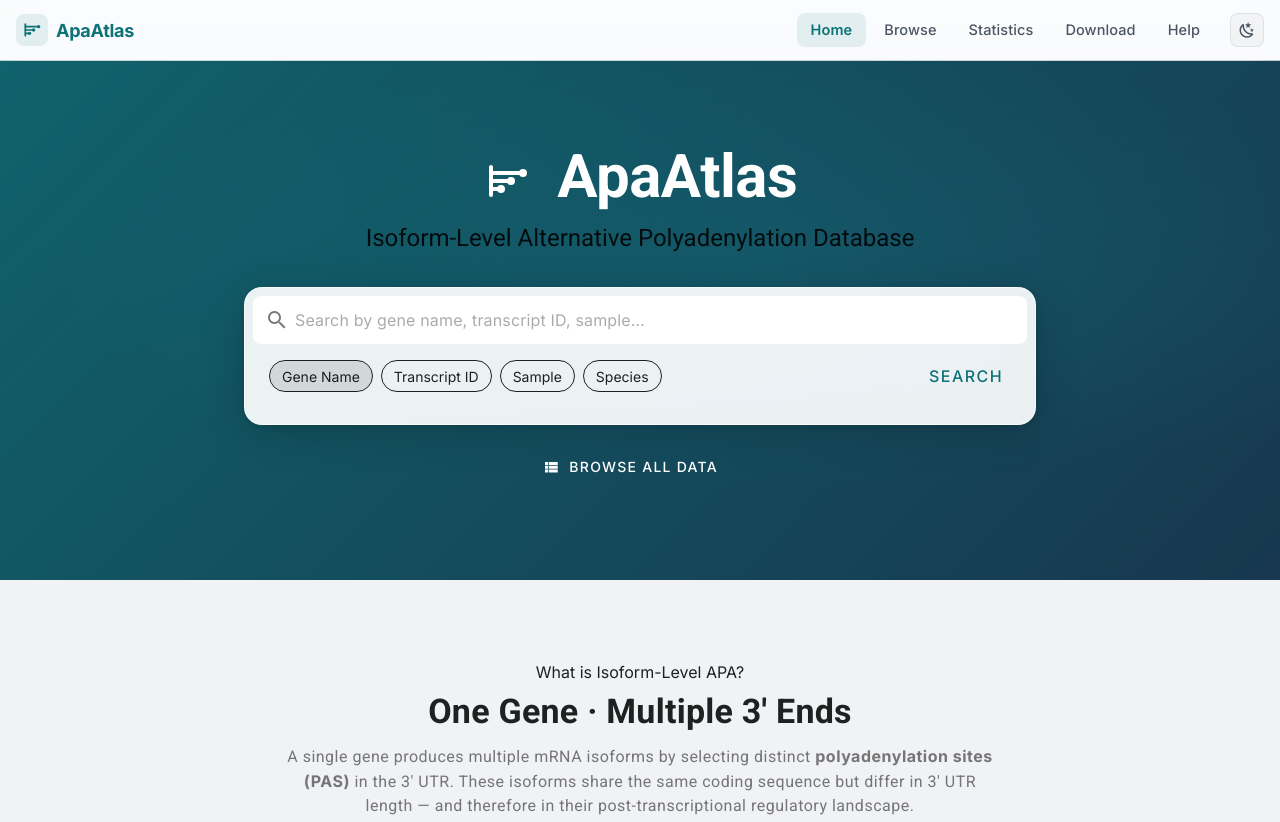
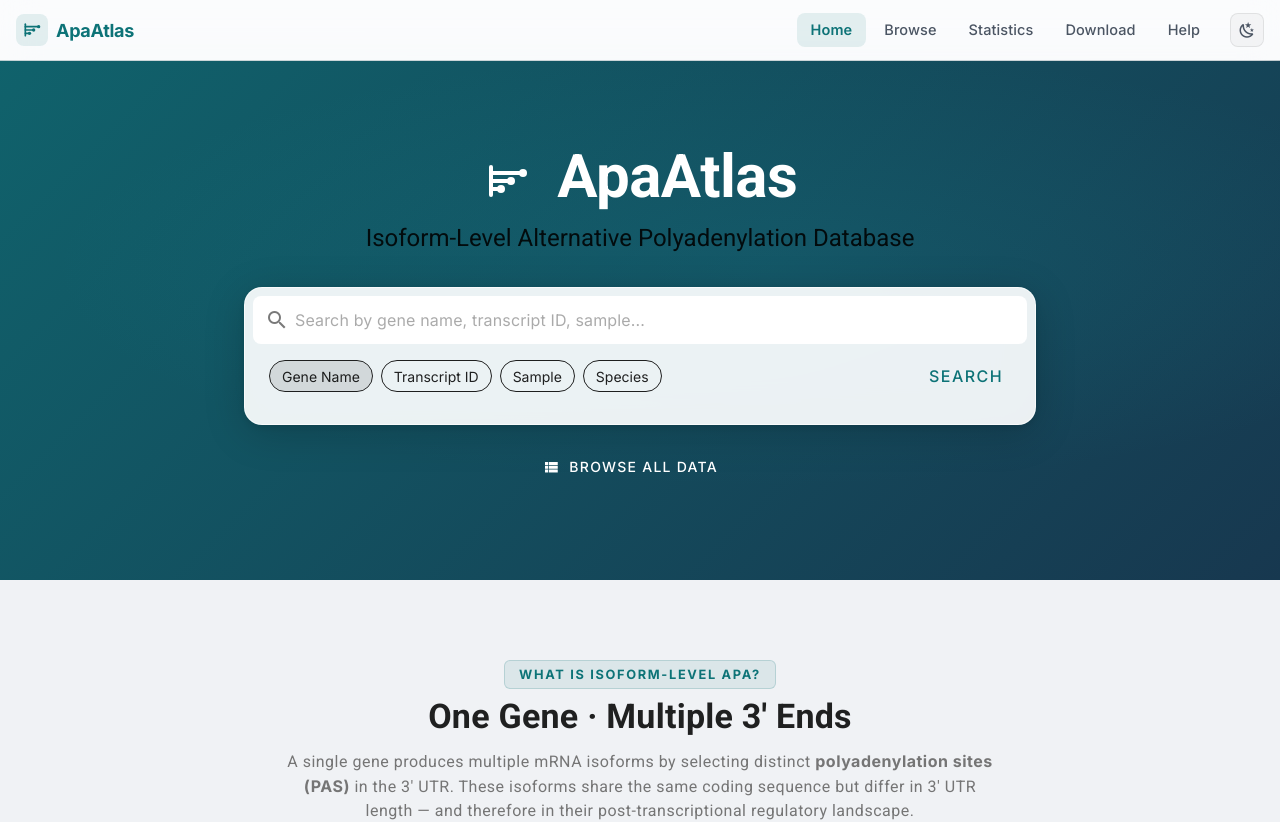
Before and after one commit to zjzace/IsoAPA, a Vue app in the folder frontend/: page / in a window 1280 px wide. Shown: the top 822 px of the page. Built offline with nearby package versions, Linux system fonts and the light colour scheme.

Commit message:
fix: restore section-eyebrow badge style with rectangular background

```diff
--- a/frontend/src/views/Home.vue
+++ b/frontend/src/views/Home.vue
@@ -357,6 +357,26 @@ const taxonomyGroups = [
   box-shadow: 0 8px 40px rgba(0, 0, 0, 0.18), 0 2px 8px rgba(0, 0, 0, 0.10) !important;
 }
 
+/* ── Section Eyebrow ──────────────────────────────────────── */
+.section-eyebrow {
+  display: inline-block;
+  font-size: 0.80rem;
+  font-weight: 700;
+  letter-spacing: 0.13em;
+  text-transform: uppercase;
+  color: #0D7377;
+  padding: 4px 14px;
+  background: rgba(13, 115, 119, 0.09);
+  border-radius: 6px;
+  border: 1px solid rgba(13, 115, 119, 0.18);
+}
+
+.v-theme--apaAtlasDarkTheme .section-eyebrow {
+  color: #4DD0E1;
+  background: rgba(77, 208, 225, 0.10);
+  border-color: rgba(77, 208, 225, 0.22);
+}
+
 /* ── Info Section Redesign ────────────────────────────────── */
 .info-section {
   background: rgb(var(--v-theme-background));
```
